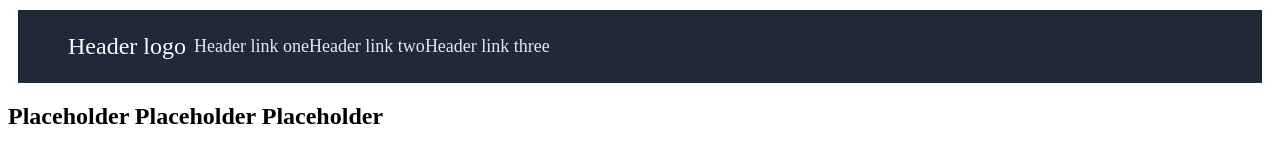
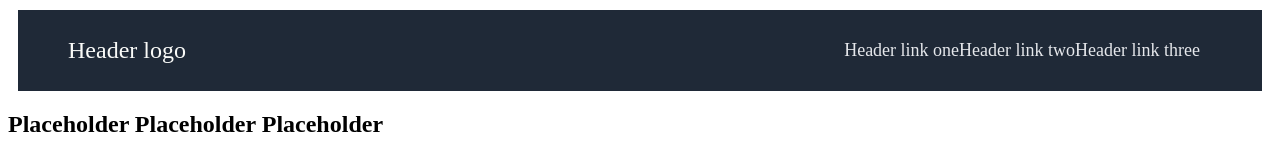
Before and after one commit to isla8/odin-landing-page, a plain HTML site: page index.html in a window 1280 px wide. Shown: the top 150 px of the page. Drawn offline with Linux system fonts and the light colour scheme.

Commit message:
add header css

```diff
--- a/css/style.css
+++ b/css/style.css
@@ -18,7 +18,8 @@ img {
     font-size: 24px;
     display: flex;
     align-items: center;
-
+    justify-content: stretch;
+    flex-grow: 1;
 }
 
 .headerLinks {
@@ -26,8 +27,8 @@ img {
     font-size: 18px;
     display: flex;
     list-style-type: none;
-    padding: 8px;
+    padding: 12px 12px;
     display: flex;
-    flex-direction: space-between;
+    justify-content: space-evenly;
     align-items: center;
 }
```
